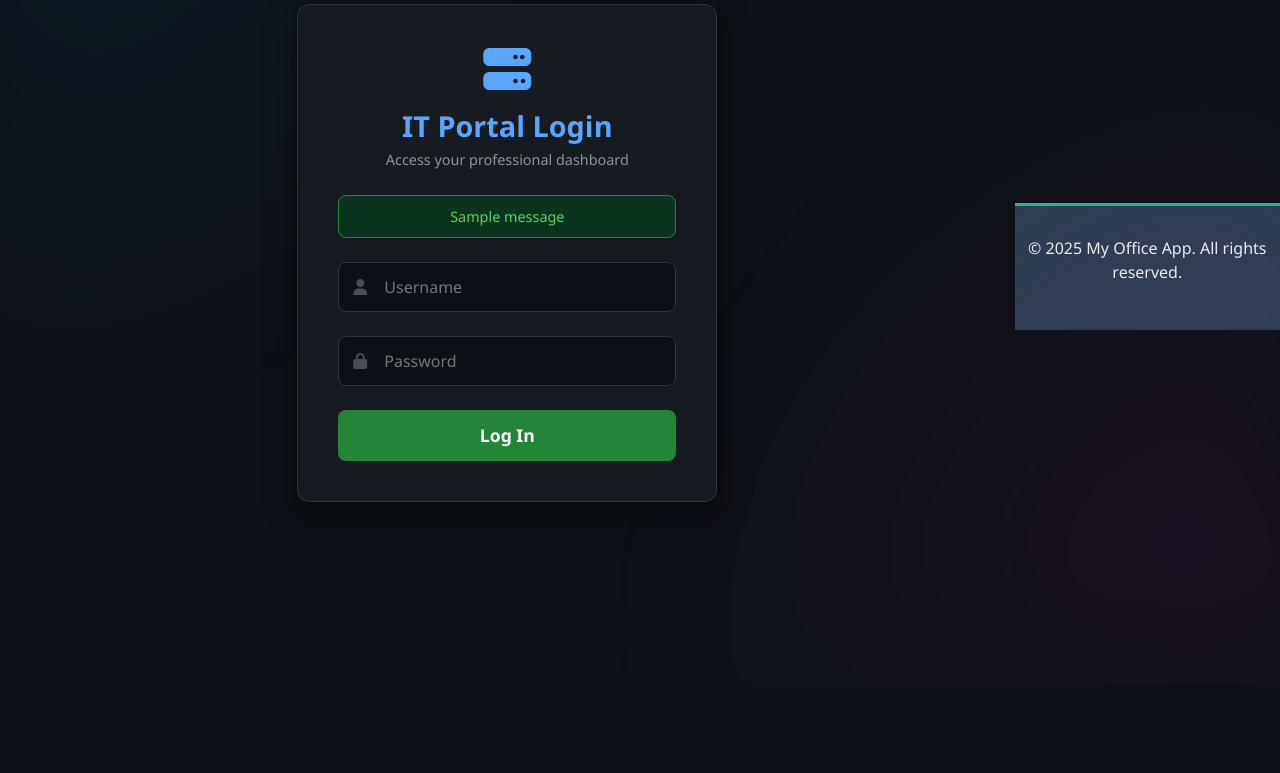
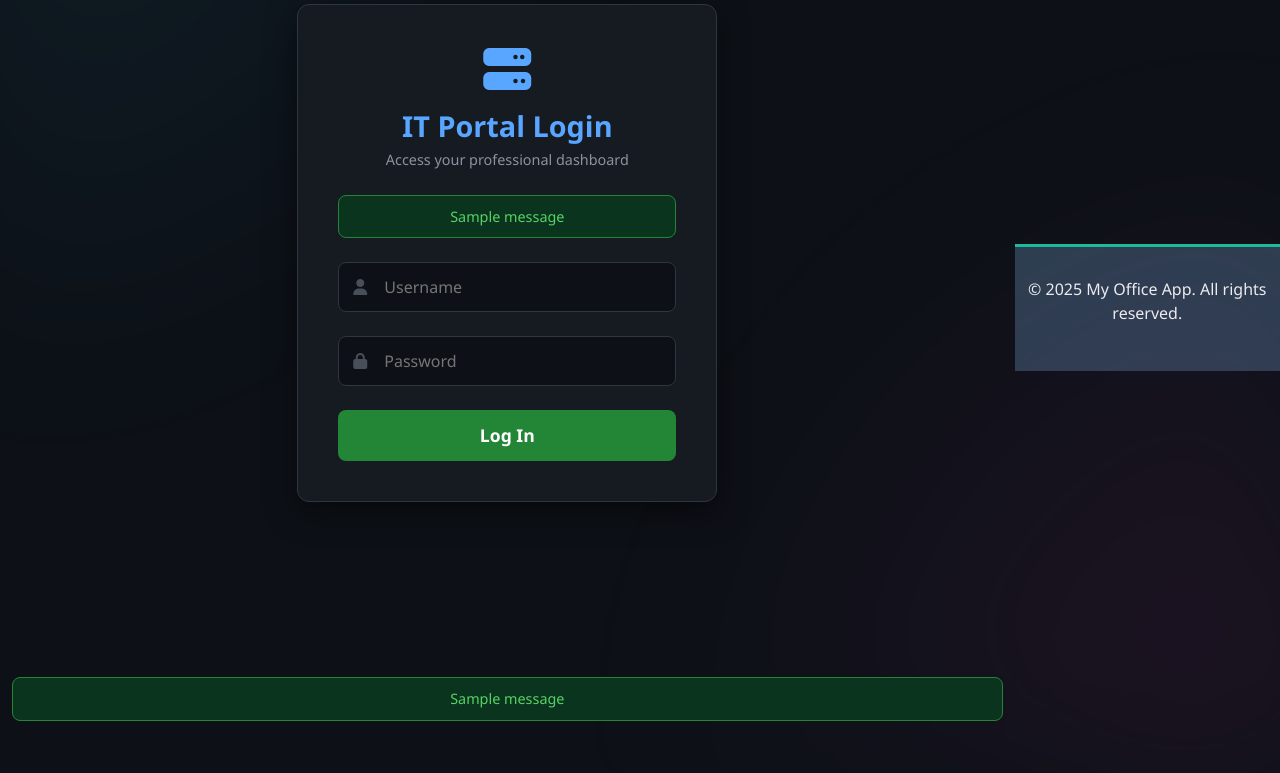
Before and after one commit to Abhijeet630/abhiitadmin, a Flask app: page /login in a window 1280 px wide; the page is wider, and only the part inside the window is pictured. Shown: the part 241-1014 px from the top of that part. Before the commit the page ends 853 px from the top of that part, so only its background shows below. Run offline with Flask 3, Linux system fonts and the light colour scheme; tables that the repository leaves empty hold one stand-in row (values such as "Sample post"); one stand-in notice (Sample message) is shown.

Commit message:
Auto update from VS Code

```diff
--- a/templates/login.html
+++ b/templates/login.html
@@ -39,6 +39,17 @@
         </form>
     </div>
 </div>
+{% with messages = get_flashed_messages(with_categories=true) %}
+        {% if messages %}
+        <div class="messages mt-4">
+            {% for category, message in messages %}
+            <div class="alert alert-{{ category }} animate__animated animate__shakeX" role="alert">
+                {{ message }}
+            </div>
+            {% endfor %}
+        </div>
+        {% endif %}
+        {% endwith %}
 
 <style>
     /* Main Background for IT Theme */
```
